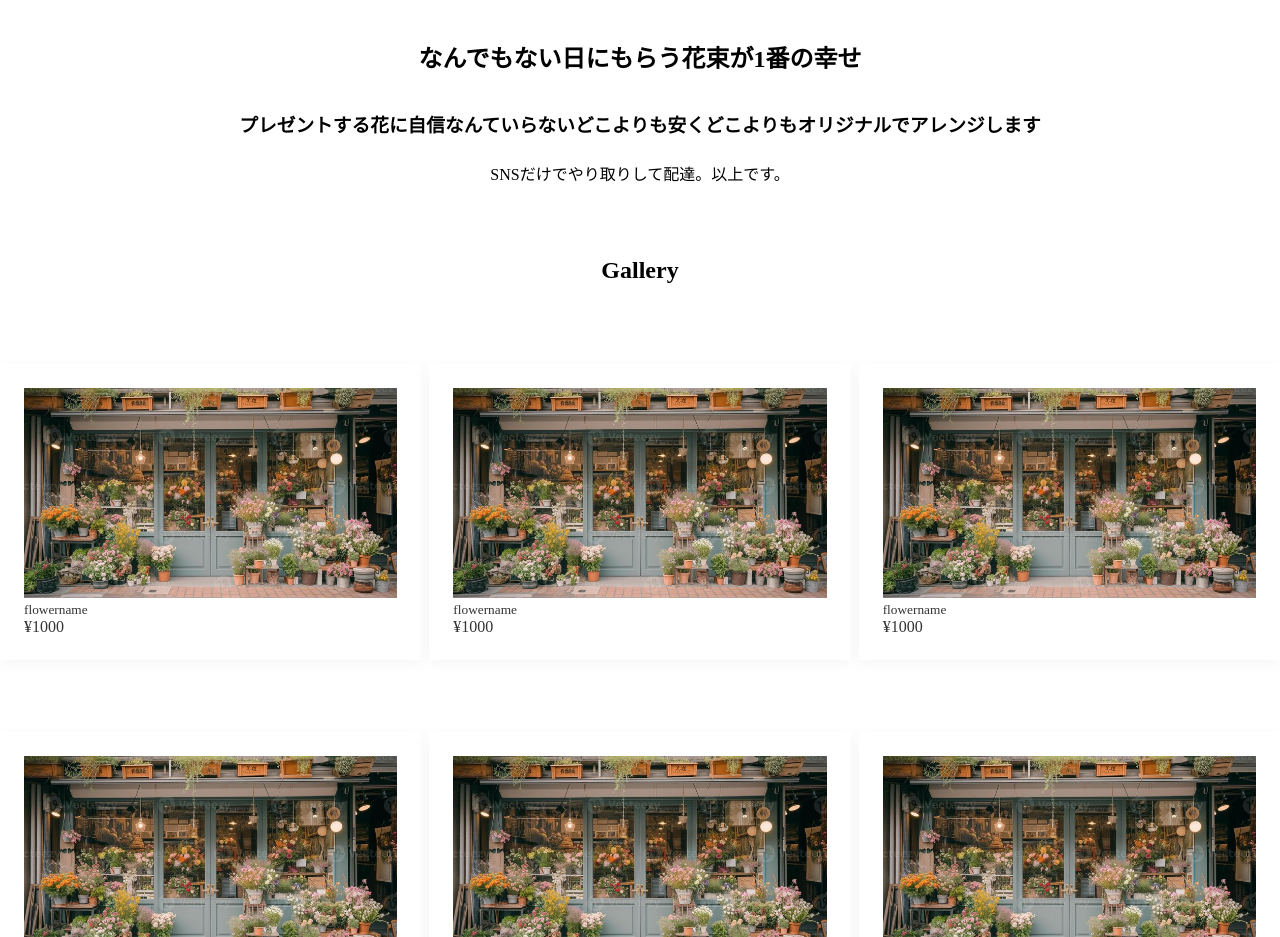
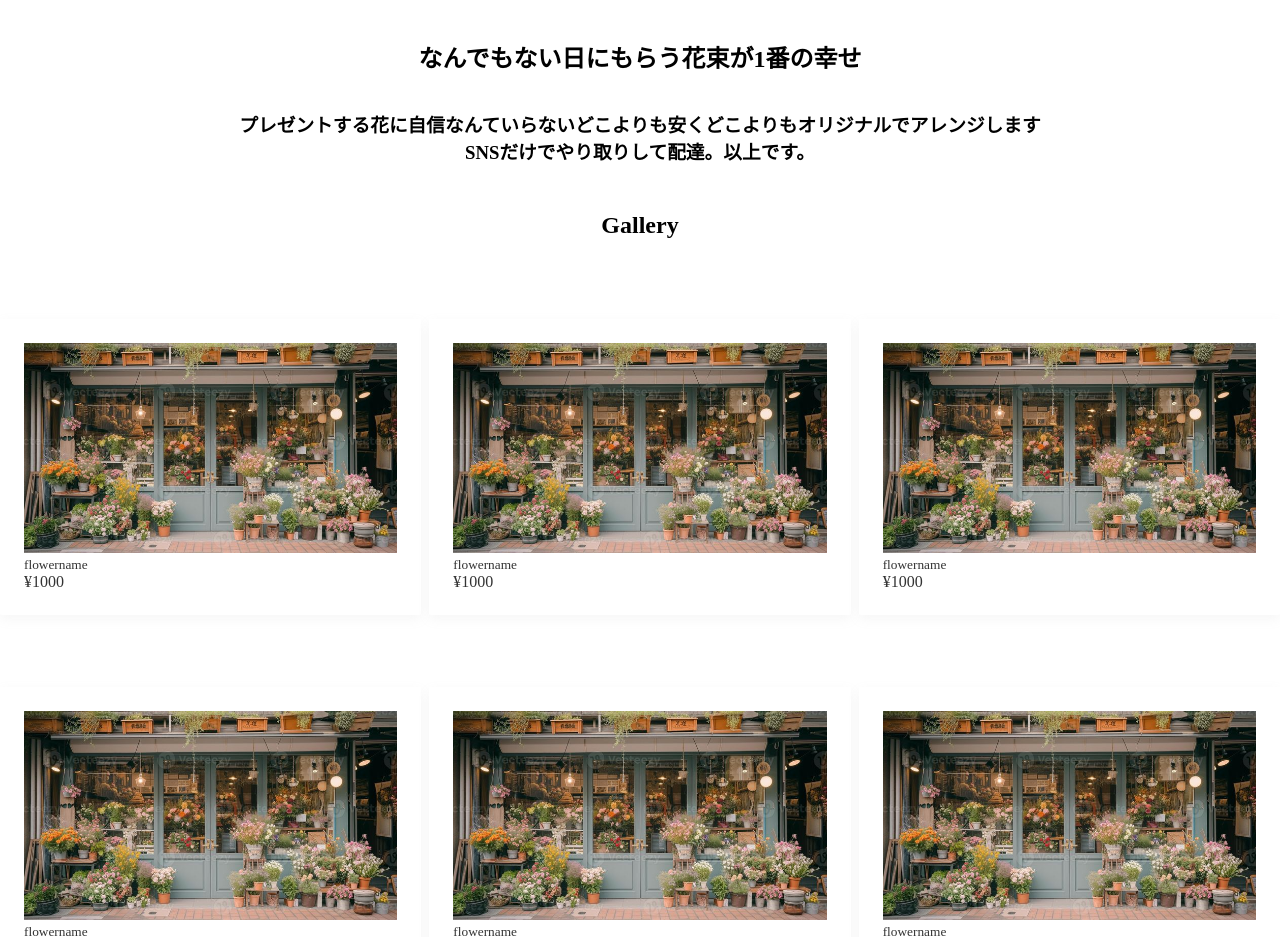
Before and after one commit to mmxaska/flower-lp, a plain HTML site: page index.html in a window 1280 px wide. Shown: the part 1205-2142 px from the top of the page. Drawn offline with Linux system fonts and the light colour scheme.

Commit message:
Add files via upload

```diff
--- a/index.html
+++ b/index.html
@@ -25,7 +25,7 @@
     <section class="about-item">
       <h2 id="a">なんでもない日にもらう花束が1番の幸せ</h2>
       <h3>プレゼントする花に自信なんていらないどこよりも安くどこよりもオリジナルでアレンジします</h3>
-      <p>SNSだけでやり取りして配達。以上です。</p>
+      <h3>SNSだけでやり取りして配達。以上です。</h3>
     </section>
     <section class="gallery-item">
       <h2 id="g">Gallery</h2>
```
